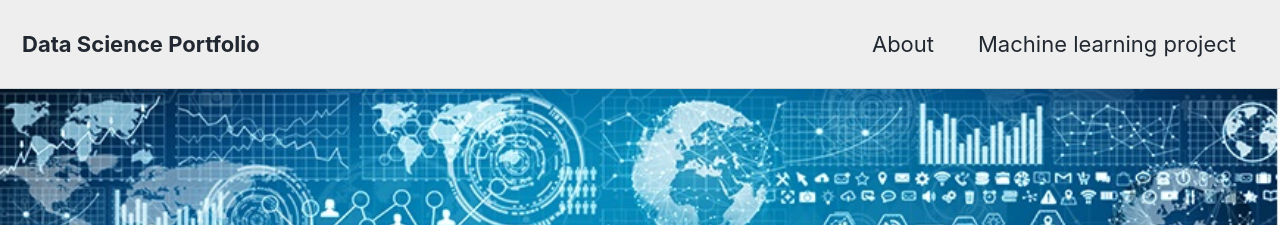
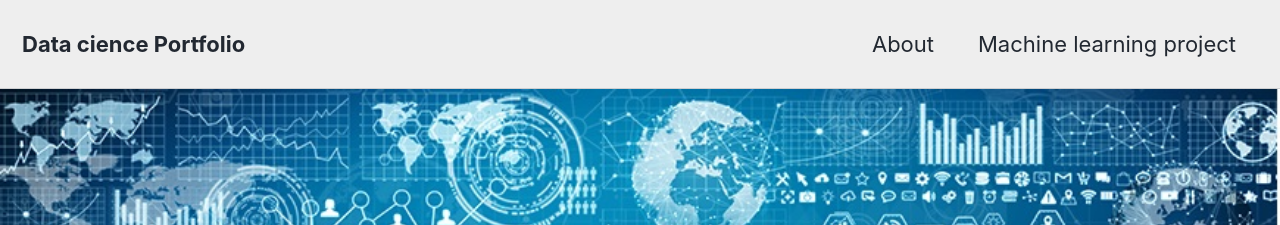
Before and after one commit to JoseOrtigosaFerris/JoseOrtigosaFerris.github.io, a Jekyll site: the page built from index.html, in a window 1280 px wide and 900 px high. Shown: the top 225 px of the window. Built offline with Jekyll 4.4.1, drawn with Linux system fonts in a browser that asks for light colours; cached includes are drawn as plain includes; nearby versions of some CDN libraries; the list of posts is cut into pages by our own code; some of the changed text lies outside the part shown.

Commit message:
Update _config.yml

```diff
--- a/_config.yml
+++ b/_config.yml
@@ -16,10 +16,10 @@
 
 # Site Settings
 locale                   : "en-US"
-title                    : "Data Science Portfolio"
+title                    : "Data cience Portfolio"
 title_separator          : "-"
-name                     : "Jose Ortigosa Ferris"
-description              : "Data Science Portfolio"
+name                     : "Jose Ortgosa Ferris"
+description              : "Data cience Portfolio"
 url                      : # the base hostname & protocol for your site e.g. "https://mmistakes.github.io"
 baseurl                  : # the subpath of your site, e.g. "/blog"
 repository               : # GitHub username/repo-name e.g. "mmistakes/minimal-mistakes"
```
